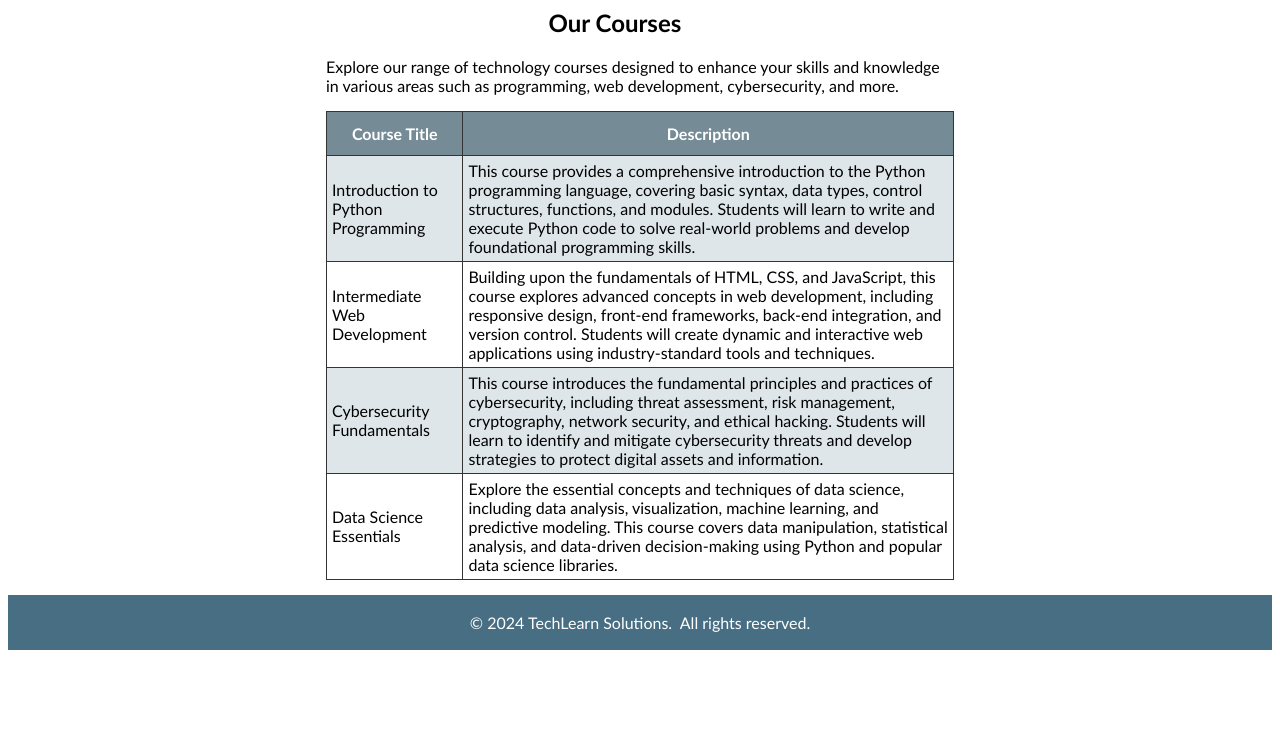
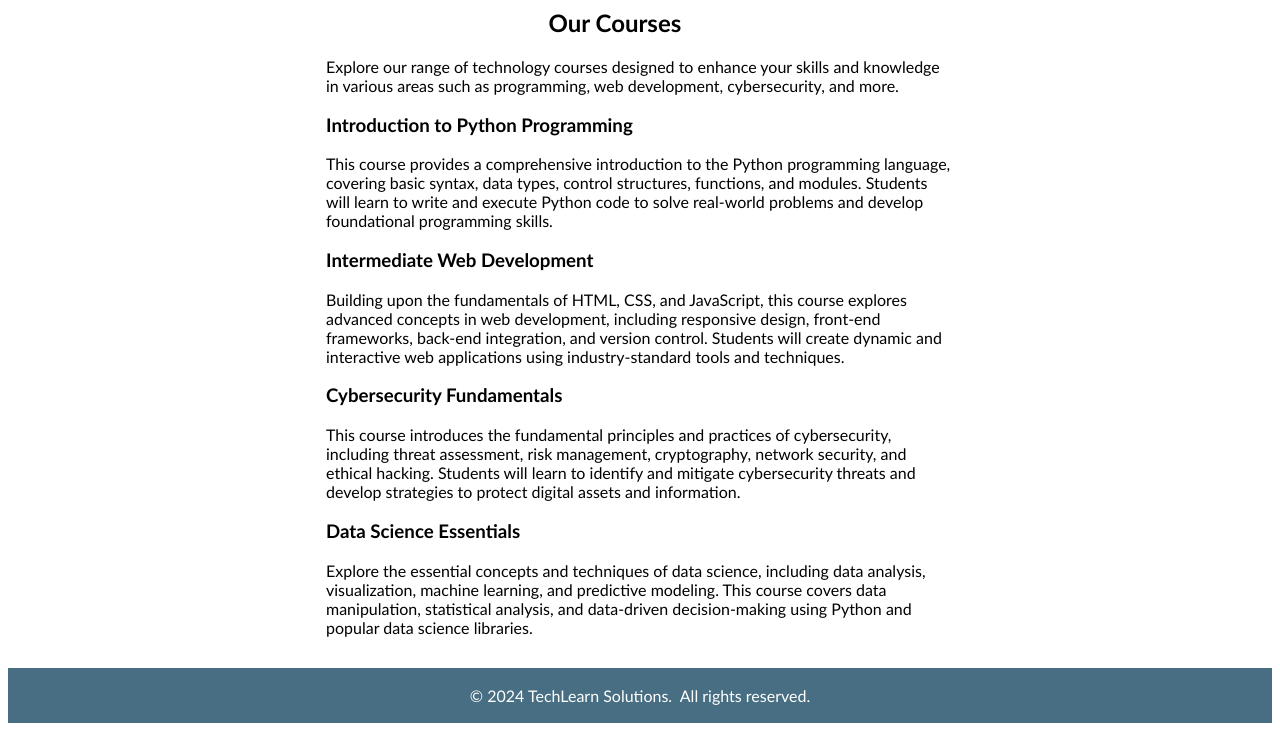
Before and after one commit to aanno012/assign2, a plain HTML site: page HTML/courses.html in a window 1280 px wide. Shown: the part 296-1027 px from the top of the page. Before the commit the page ends 954 px from the top, so only its background shows below. Drawn offline with Linux system fonts and the light colour scheme.

Commit message:
html changes

```diff
--- a/HTML/courses.html
+++ b/HTML/courses.html
@@ -4,7 +4,7 @@
     <meta charset="UTF-8">
     <meta name="description" content="TechLearn Solutions - Explore our courses">
     <meta name="keywords" content="technology, education, courses, coding">
-    <meta name="author" content="Your Name">
+    <meta name="author" content="Mustafa Noonari, Mohamad Mansour, Augustine Annobil">
     <link rel="stylesheet" href="style/indexstyle2.css">
     <link rel="stylesheet" href="style/coursesstyle.css">
     <title>TechLearn Solutions - Courses</title>
@@ -26,28 +26,22 @@
         <article>
             <h2>Our Courses</h2>
             <p>Explore our range of technology courses designed to enhance your skills and knowledge in various areas such as programming, web development, cybersecurity, and more.</p>
-            <table>
-                <tr>
-                    <th>Course Title</th>
-                    <th>Description</th>
-                </tr>
-                <tr>
-                    <td>Introduction to Python Programming</td>
-                    <td>This course provides a comprehensive introduction to the Python programming language, covering basic syntax, data types, control structures, functions, and modules. Students will learn to write and execute Python code to solve real-world problems and develop foundational programming skills.</td>
-                </tr>
-                <tr>
-                    <td>Intermediate Web Development</td>
-                    <td>Building upon the fundamentals of HTML, CSS, and JavaScript, this course explores advanced concepts in web development, including responsive design, front-end frameworks, back-end integration, and version control. Students will create dynamic and interactive web applications using industry-standard tools and techniques.</td>
-                </tr>
-                <tr>
-                    <td>Cybersecurity Fundamentals</td>
-                    <td>This course introduces the fundamental principles and practices of cybersecurity, including threat assessment, risk management, cryptography, network security, and ethical hacking. Students will learn to identify and mitigate cybersecurity threats and develop strategies to protect digital assets and information.</td>
-                </tr>
-                <tr>
-                    <td>Data Science Essentials</td>
-                    <td>Explore the essential concepts and techniques of data science, including data analysis, visualization, machine learning, and predictive modeling. This course covers data manipulation, statistical analysis, and data-driven decision-making using Python and popular data science libraries.</td>
-                </tr>
-            </table>
+                <div>
+                    <h3>Introduction to Python Programming</h3>
+                    <p>This course provides a comprehensive introduction to the Python programming language, covering basic syntax, data types, control structures, functions, and modules. Students will learn to write and execute Python code to solve real-world problems and develop foundational programming skills.</p>
+                </div>
+                <div>
+                    <h3>Intermediate Web Development</h3>
+                    <p>Building upon the fundamentals of HTML, CSS, and JavaScript, this course explores advanced concepts in web development, including responsive design, front-end frameworks, back-end integration, and version control. Students will create dynamic and interactive web applications using industry-standard tools and techniques.</p>
+                </div>
+                <div>
+                    <h3>Cybersecurity Fundamentals</h3>
+                    <p>This course introduces the fundamental principles and practices of cybersecurity, including threat assessment, risk management, cryptography, network security, and ethical hacking. Students will learn to identify and mitigate cybersecurity threats and develop strategies to protect digital assets and information.</p>
+                </div>
+                <div>
+                    <h3>Data Science Essentials</h3>
+                    <p>Explore the essential concepts and techniques of data science, including data analysis, visualization, machine learning, and predictive modeling. This course covers data manipulation, statistical analysis, and data-driven decision-making using Python and popular data science libraries.</p>
+                </div>
         </article>
     </main>
 
```
Also changed, not shown: HTML/contact.html (+3 -1 lines), HTML/index.html (+53 -1 lines).
